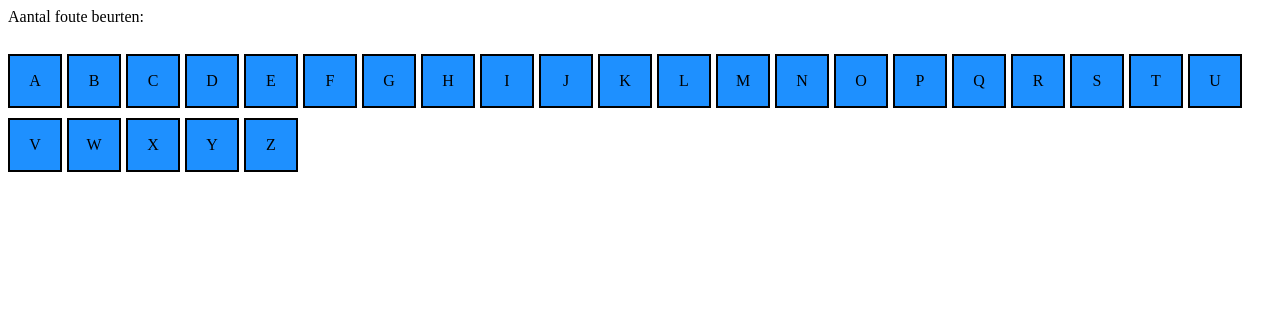
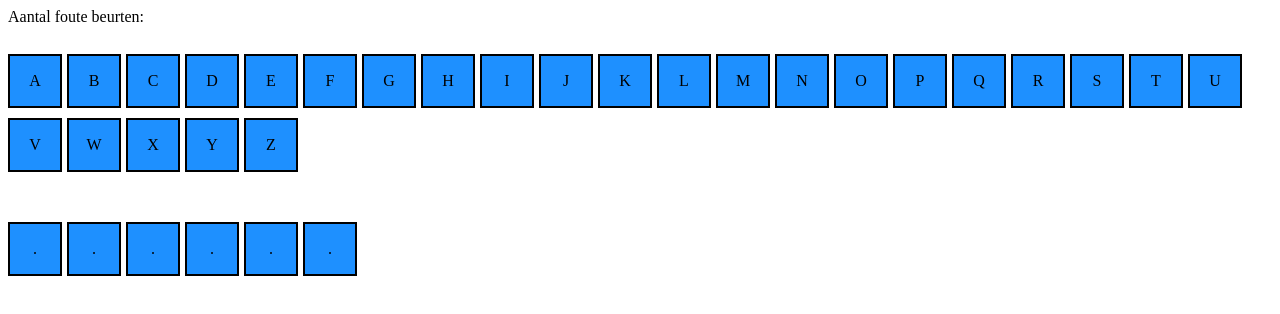
Before and after one commit to OHiddema/galgje, a plain HTML site: page index.html in a window 1280 px wide. Drawn offline with nearby package versions, Linux system fonts and the light colour scheme.

Commit message:
undo unintented deletion in previous commit

```diff
--- a/index.html
+++ b/index.html
@@ -7,6 +7,7 @@
   <meta http-equiv="X-UA-Compatible" content="ie=edge">
   <title>galgje</title>
   <link rel="stylesheet" href="galgje.css">
+  <script src="https://code.jquery.com/jquery-3.1.1.js"></script>
   <script src="galgje.js" defer></script>
 </head>
 
```
